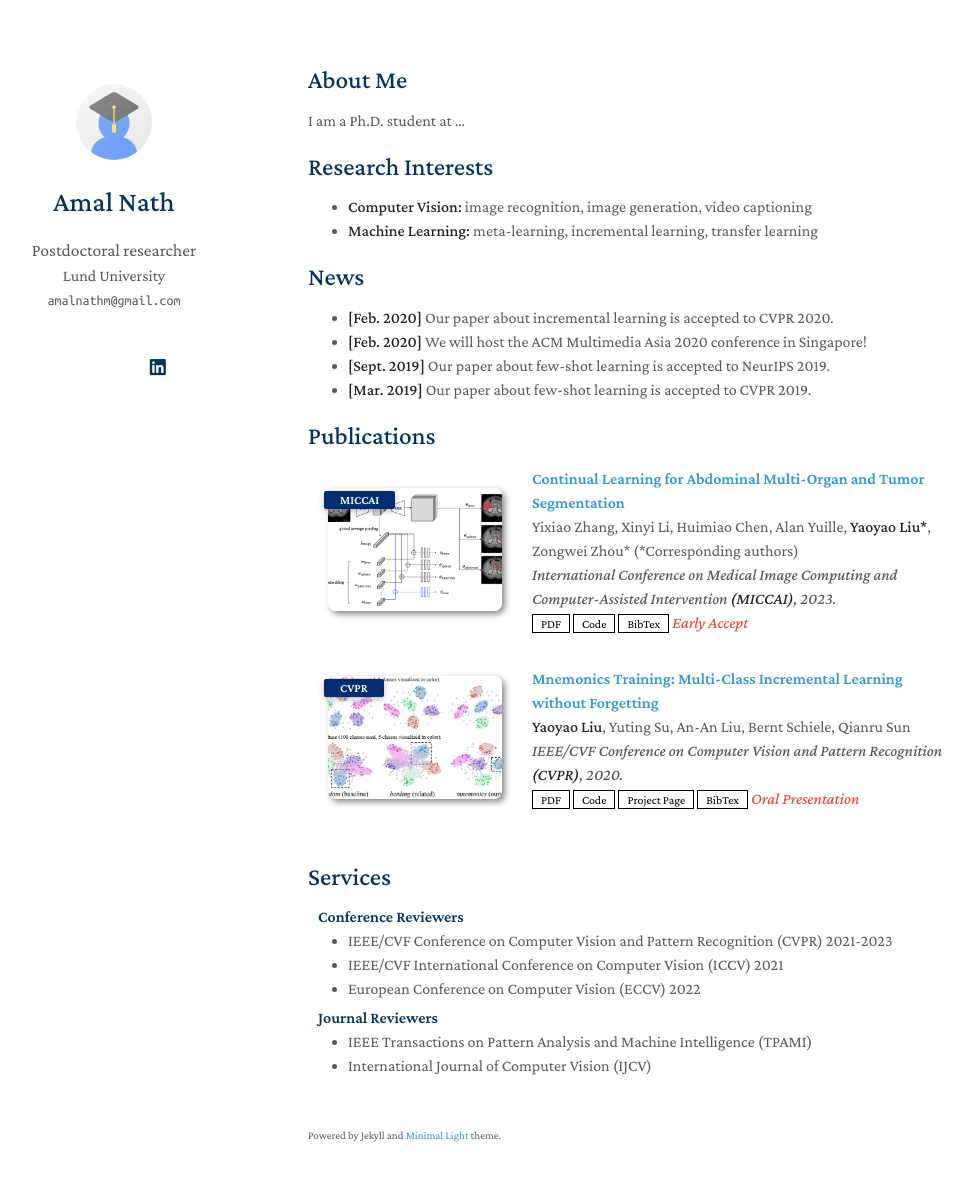
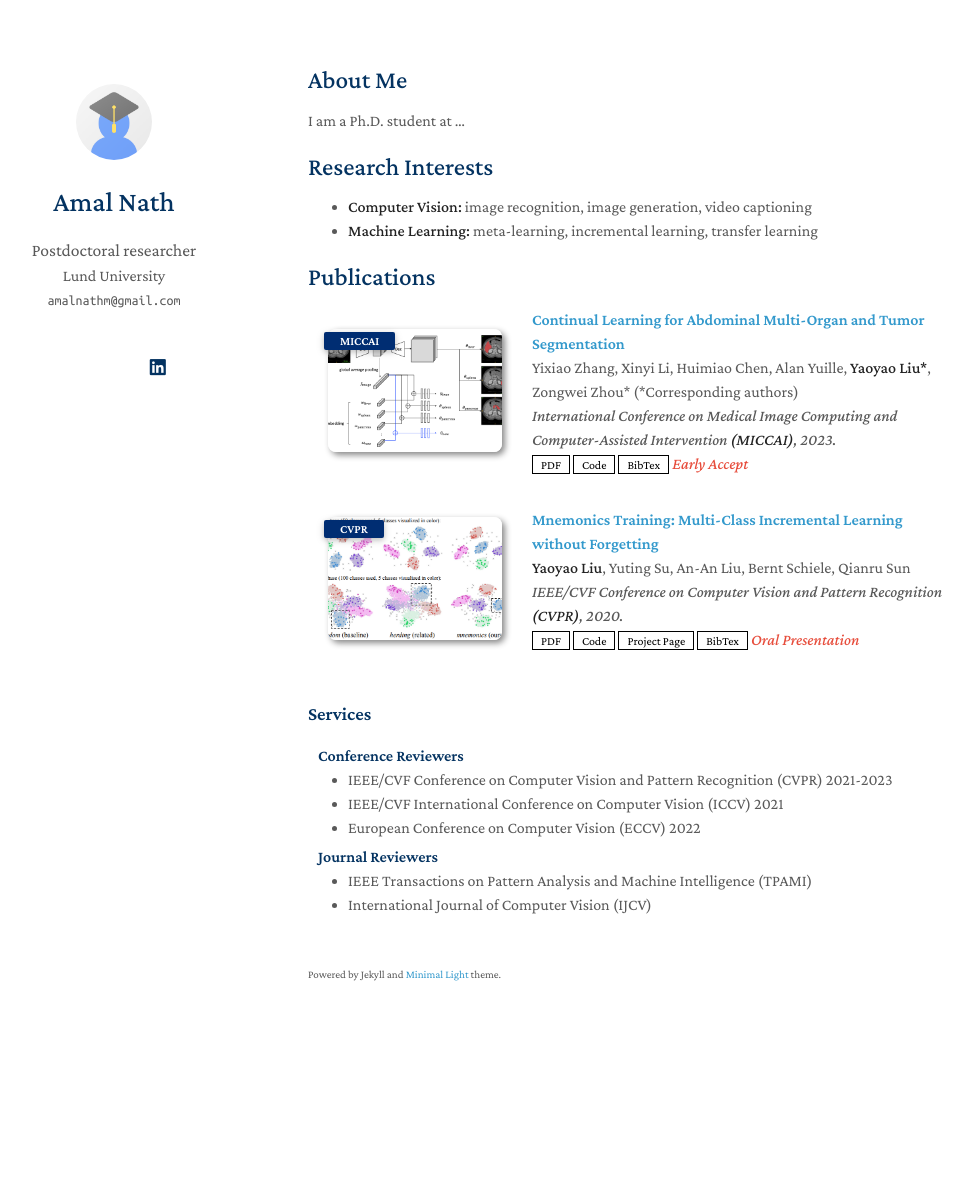
Before and after one commit to amal-nath-01/amal-nath-01-github.io, a Jekyll site: the page built from index.md, in a window 1280 px wide and 1216 px high. Shown: the top 1181 px of the window, without its empty margins (162-1135 px from the left). Built offline with Jekyll 4.4.1, drawn with Linux system fonts in a browser that asks for light colours; a style sheet for code colours, icons or effects is not loaded; our own code applies the rules of GitHub Pages for plain Markdown files.

Commit message:
Update index.md

```diff
--- a/index.md
+++ b/index.md
@@ -11,13 +11,7 @@ I am a Ph.D. student at ...
 - **Computer Vision:** image recognition, image generation, video captioning
 - **Machine Learning:** meta-learning, incremental learning, transfer learning
 
-## News
-
-- **[Feb. 2020]** Our paper about incremental learning is accepted to CVPR 2020.
-- **[Feb. 2020]** We will host the ACM Multimedia Asia 2020 conference in Singapore!
-- **[Sept. 2019]** Our paper about few-shot learning is accepted to NeurIPS 2019.
-- **[Mar. 2019]** Our paper about few-shot learning is accepted to CVPR 2019.
 
 {% include_relative _includes/publications.md %}
 
-{% include_relative _includes/services.md %}
+#{% include_relative _includes/services.md %}
```
